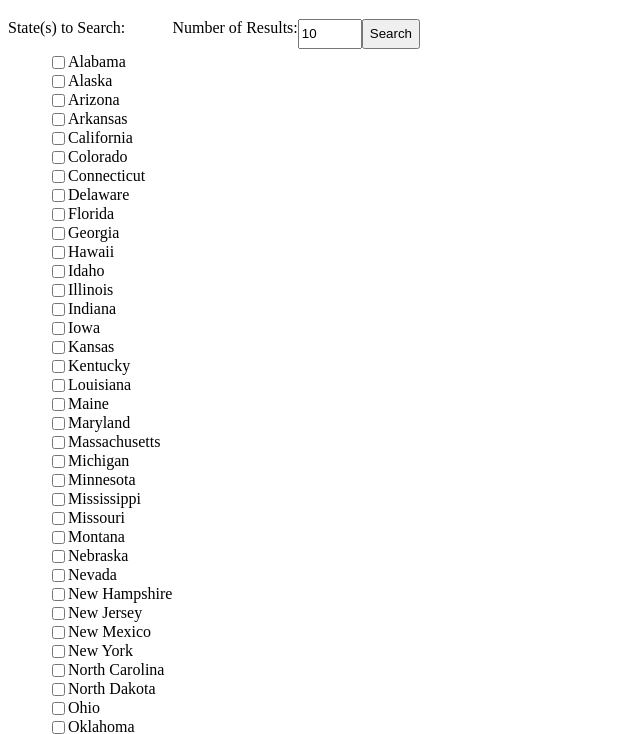
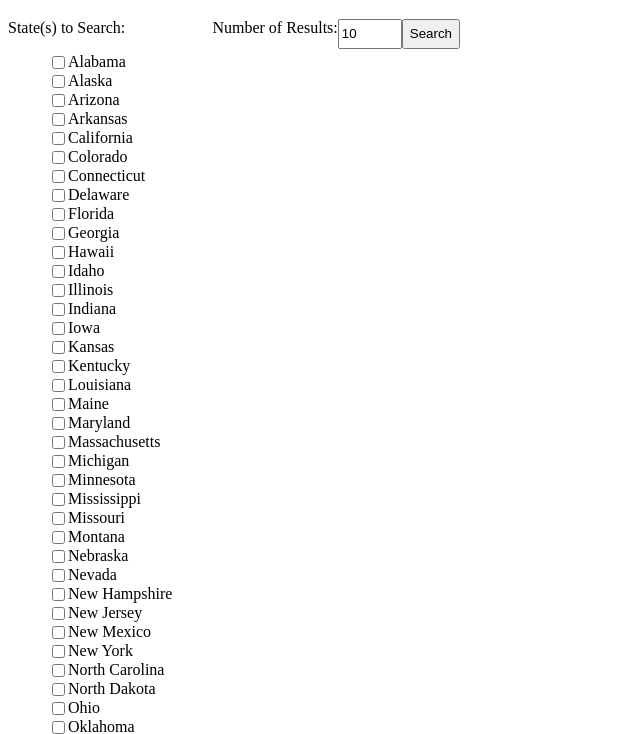
Before and after one commit to tailrin/parks-api, a plain HTML site: page index.html in a window 1280 px wide. Shown: the part 61-795 px from the top of the page, without its empty margins (0-640 px from the left). Drawn offline with nearby package versions, Linux system fonts and the light colour scheme.

Commit message:
Update style.css

```diff
--- a/style.css
+++ b/style.css
@@ -26,6 +26,7 @@ form {
 
 #result-list {
   list-style: none;
+ padding: 0px;
 }
 
 #limit-result {
@@ -36,3 +37,7 @@ form {
 .hidden {
  display: none;
 }
+
+#limit-results {
+ padding-left: 40px;
+}
```
